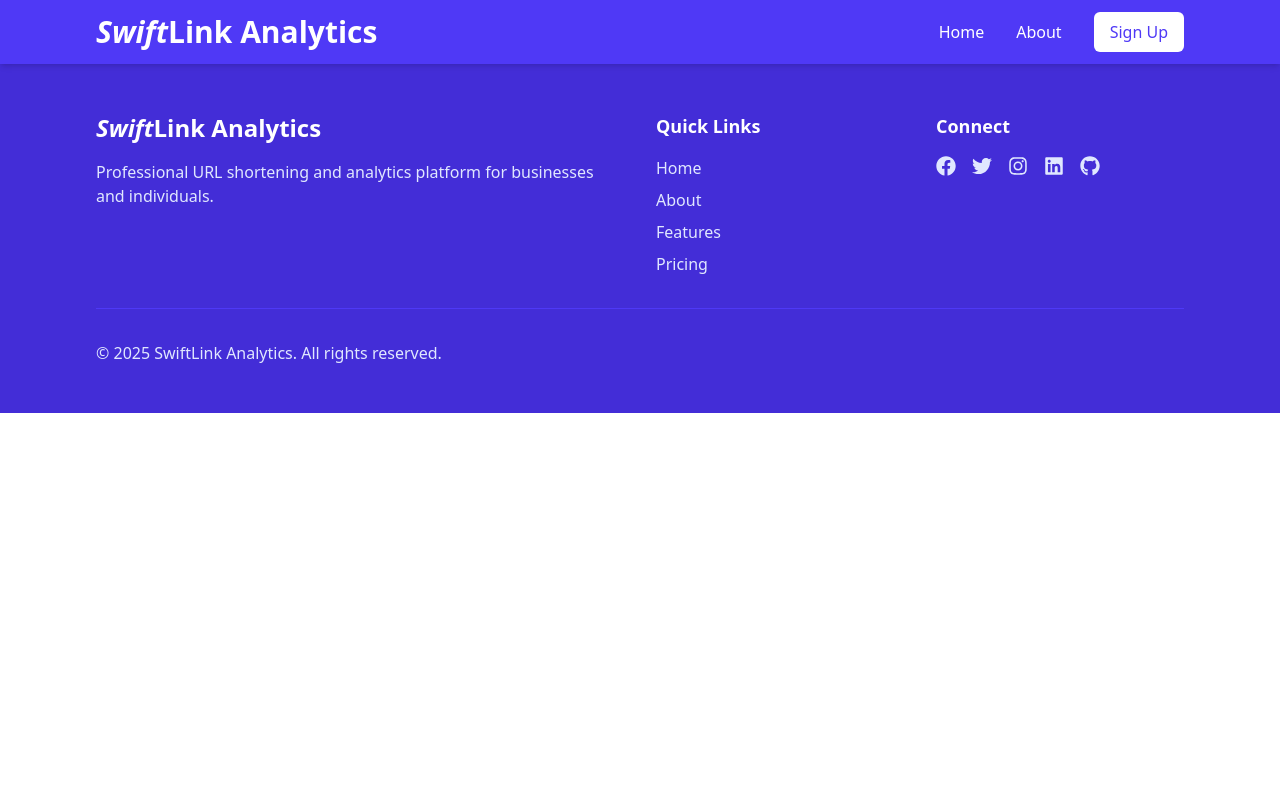
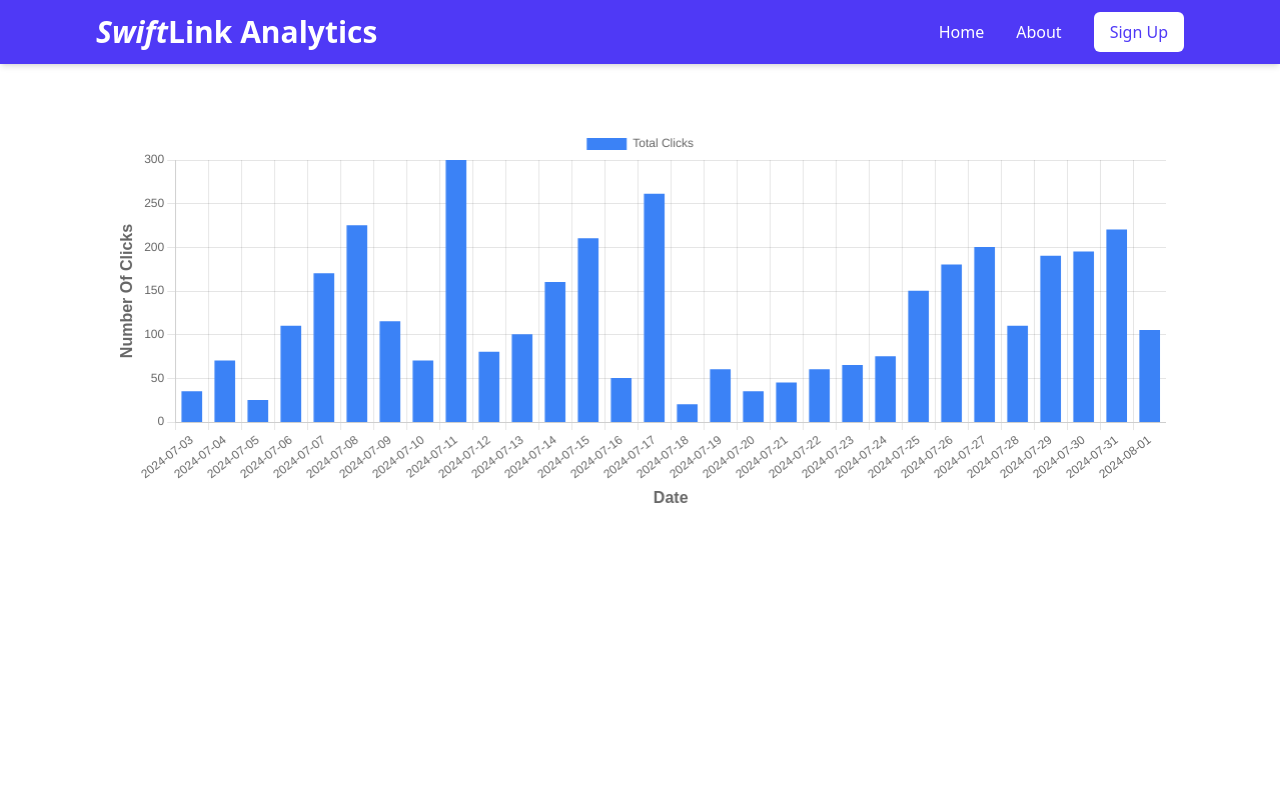
Before and after one commit to Rugved7/URL-Shortener-frontend, a React (Vite) app: page /dashboard in a window 1280 px wide. Shown: the top 800 px of the page. Built offline with nearby package versions, Linux system fonts and the light colour scheme; no server answers.

Commit message:
Dashboard component added

```diff
--- a/package.json
+++ b/package.json
@@ -12,8 +12,10 @@
   "dependencies": {
     "@tailwindcss/vite": "^4.1.11",
     "axios": "^1.11.0",
+    "chart.js": "^4.5.0",
     "framer-motion": "^12.23.12",
     "react": "^19.1.0",
+    "react-chartjs-2": "^5.3.0",
     "react-dom": "^19.1.0",
     "react-hook-form": "^7.62.0",
     "react-hot-toast": "^2.5.2",
--- a/src/App.jsx
+++ b/src/App.jsx
@@ -5,6 +5,7 @@
 import Footer from "./components/Footer";
 import RegisterPage from "./components/RegisterPage";
 import LoginPage from "./components/LoginPage";
+import DashboardLayout from "./components/Dashboard/DashboardLayout";
 
 
 import { BrowserRouter, Route, Routes } from "react-router-dom";
@@ -19,6 +20,7 @@
         <Route path="/about" element={<AboutPage />} />
         <Route path="/register" element={<RegisterPage />} />
         <Route path="/login" element={<LoginPage />} />
+        <Route path="/dashboard/" element={<DashboardLayout />} />
         {/* Add more routes as needed */}
       </Routes>
     <Footer />
--- /dev/null
+++ b/src/components/Dashboard/DashboardLayout.jsx
@@ -0,0 +1,22 @@
+import Graph from './Graph'
+import { dummyData } from "../../dummyData/Data"; // Adjust the
+
+const DashboardLayout = () => {
+  return (
+    <div className="lg:px-14 sm:px-8 px-4 min-h-[calc(100vh-64px)]">
+      <div className="lg:w-[90%] w-full mx-auto py-16">
+        <div className="h-96 relative">
+          <Graph graphData= {dummyData}/>
+        </div>
+
+        <div className="py-5 sm:text-end text-center">
+          <button className="bg-custom-gradient px-4 py-2 rounded-md text-white">
+            Create a New Short Link
+          </button>
+        </div>
+      </div>
+    </div>
+  )
+}
+
+export default DashboardLayout
--- /dev/null
+++ b/src/components/Dashboard/Graph.jsx
@@ -0,0 +1,104 @@
+import React from "react";
+import { Bar } from "react-chartjs-2";
+import {
+  Chart as ChartJS,
+  BarElement,
+  CategoryScale,
+  LinearScale,
+  Legend,
+  Tooltip,
+  Filler,
+} from "chart.js";
+
+ChartJS.register(
+  BarElement,
+  Tooltip,
+  CategoryScale,
+  LinearScale,
+  Legend,
+  Filler
+);
+
+const Graph = ({ graphData }) => {
+  const labels = graphData?.map((item, i) => `${item.clickDate}`);
+  const userPerDaya = graphData?.map((item) => item.count);
+
+  const data = {
+    labels:
+     graphData.length > 0
+        ? labels
+        : ["", "", "", "", "", "", "", "", "", "", "", "", "", ""],
+    datasets: [
+      {
+        label: "Total Clicks",
+        data:
+         graphData.length > 0
+            ? userPerDaya
+            : [1, 2, 3, 4, 5, 6, 7, 6, 5, 4, 3, 2, 1],
+        backgroundColor:
+         graphData.length > 0 ? "#3b82f6" : "rgba(54, 162, 235, 0.1)",
+        borderColor: "#1D2327",
+        pointBorderColor: "red",
+        fill: true,
+        tension: 0.4,
+        barThickness: 20,
+        categoryPercentage: 1.5,
+        barPercentage: 1.5,
+      },
+    ],
+  };
+
+  const options = {
+    maintainAspectRatio: false,
+    responsive: true,
+    plugins: {
+      legend: {
+        display: true,
+      },
+    },
+    scales: {
+      y: {
+        beginAtZero: true,
+        ticks: {
+          // stepSize: 1,
+          callback: function (value) {
+            if (Number.isInteger(value)) {
+              return value.toString();
+            }
+            return "";
+          },
+        },
+        title: {
+          display: true,
+          text: "Number Of Clicks",
+          font: {
+            family: "Arial",
+            size: 16,
+            weight: "bold",
+            color: "#FF0000",
+          },
+        },
+      },
+      x: {
+        beginAtZero: true,
+        // ticks: {
+        //   stepSize: 1,
+        // },
+        title: {
+          display: true,
+          text: "Date",
+          font: {
+            family: "Arial",
+            size: 16,
+            weight: "bold",
+            color: "#FF0000",
+          },
+        },
+      },
+    },
+  };
+
+  return <Bar className=" w-full" data={data} options={options}></Bar>;
+};
+
+export default Graph;
--- a/src/components/LoginPage.jsx
+++ b/src/components/LoginPage.jsx
@@ -49,7 +49,7 @@
             });
 
             reset();
-            navigate("/");
+            navigate("/dashboard");
         } catch (error) {
             console.error("Login failed:", error);
             toast.error(error.response?.data?.message || "Login failed. Please try again.", {
--- /dev/null
+++ b/src/dummyData/Data.js
@@ -0,0 +1,256 @@
+
+export const dummyData = [
+    {
+      id: 1,
+      clickDate: "2024-07-03",
+      count: 35,
+    },
+    {
+      id: 2,
+      clickDate: "2024-07-04",
+      count: 70,
+    },
+    {
+      id: 3,
+      clickDate: "2024-07-05",
+      count: 25,
+    },
+    {
+      id: 4,
+      clickDate: "2024-07-06",
+      count: 110,
+    },
+    {
+      id: 5,
+      clickDate: "2024-07-07",
+      count: 170,
+    },
+    {
+      id: 6,
+      clickDate: "2024-07-08",
+      count: 225,
+    },
+    {
+      id: 7,
+      clickDate: "2024-07-09",
+      count: 115,
+    },
+    {
+      id: 8,
+      clickDate: "2024-07-10",
+      count: 70,
+    },
+    {
+      id: 9,
+      clickDate: "2024-07-11",
+      count: 300,
+    },
+    {
+      id: 10,
+      clickDate: "2024-07-12",
+      count: 80,
+    },
+    {
+      id: 11,
+      clickDate: "2024-07-13",
+      count: 100,
+    },
+    {
+      id: 12,
+      clickDate: "2024-07-14",
+      count: 160,
+    },
+    {
+      id: 13,
+      clickDate: "2024-07-15",
+      count: 210,
+    },
+    {
+      id: 14,
+      clickDate: "2024-07-16",
+      count: 50,
+    },
+    {
+      id: 15,
+      clickDate: "2024-07-17",
+      count: 261,
+    },
+    {
+      id: 16,
+      clickDate: "2024-07-18",
+      count: 20,
+    },
+    {
+      id: 17,
+      clickDate: "2024-07-19",
+      count: 60,
+    },
+    {
+      id: 18,
+      clickDate: "2024-07-20",
+      count: 35,
+    },
+    {
+      id: 19,
+      clickDate: "2024-07-21",
+      count: 45,
+    },
+    {
+      id: 20,
+      clickDate: "2024-07-22",
+      count: 60,
+    },
+    {
+      id: 21,
+      clickDate: "2024-07-23",
+      count: 65,
+    },
+    {
+      id: 22,
+      clickDate: "2024-07-24",
+      count: 75,
+    },
+    {
+      id: 23,
+      clickDate: "2024-07-25",
+      count: 150,
+    },
+    {
+      id: 24,
+      clickDate: "2024-07-26",
+      count: 180,
+    },
+    {
+      id: 25,
+      clickDate: "2024-07-27",
+      count: 200,
+    },
+    {
+      id: 26,
+      clickDate: "2024-07-28",
+      count: 110,
+    },
+    {
+      id: 27,
+      clickDate: "2024-07-29",
+      count: 190,
+    },
+    {
+      id: 28,
+      clickDate: "2024-07-30",
+      count: 195,
+    },
+    {
+      id: 29,
+      clickDate: "2024-07-31",
+      count: 220,
+    },
+    {
+      id: 30,
+      clickDate: "2024-08-01",
+      count: 105,
+    },
+  ];
+
+  export const lessDummyData = [
+    {
+      id: 1,
+      clickDate: "2024-07-01",
+      count: 17,
+    },
+    {
+      id: 2,
+      clickDate: "2024-07-02",
+      count: 150,
+    },
+    {
+      id: 3,
+      clickDate: "2024-07-03",
+      count: 95,
+    },
+    {
+      id: 4,
+      clickDate: "2024-07-04",
+      count: 120,
+    },
+    {
+      id: 5,
+      clickDate: "2024-07-07",
+      count: 240,
+    },
+    {
+      id: 6,
+      clickDate: "2024-07-08",
+      count: 300,
+    },
+    {
+      id: 7,
+      clickDate: "2024-07-09",
+      count: 220,
+    },
+    {
+      id: 8,
+      clickDate: "2024-07-10",
+      count: 50,
+    },
+    {
+      id: 9,
+      clickDate: "2024-07-11",
+      count: 80,
+    },
+    {
+      id: 10,
+      clickDate: "2024-07-12",
+      count: 110,
+    },
+    {
+      id: 11,
+      clickDate: "2024-07-13",
+      count: 165,
+    },
+    {
+      id: 12,
+      clickDate: "2024-07-14",
+      count: 111,
+    },
+    {
+      id: 13,
+      clickDate: "2024-07-15",
+      count: 77,
+    },
+    {
+      id: 14,
+      clickDate: "2024-07-16",
+      count: 200,
+    },
+    {
+      id: 15,
+      clickDate: "2024-07-17",
+      count: 100,
+    },
+    {
+      id: 16,
+      clickDate: "2024-07-18",
+      count: 240,
+    },
+    {
+      id: 17,
+      clickDate: "2024-07-19",
+      count: 270,
+    },
+    {
+      id: 18,
+      clickDate: "2024-07-20",
+      count: 170,
+    },
+    {
+      id: 19,
+      clickDate: "2024-07-21",
+      count: 60,
+    },
+    {
+      id: 20,
+      clickDate: "2024-07-22",
+      count: 235,
+    },
+  ];
```
Also changed, not shown: 1 other file (tests, documents, lock files or other folders).
